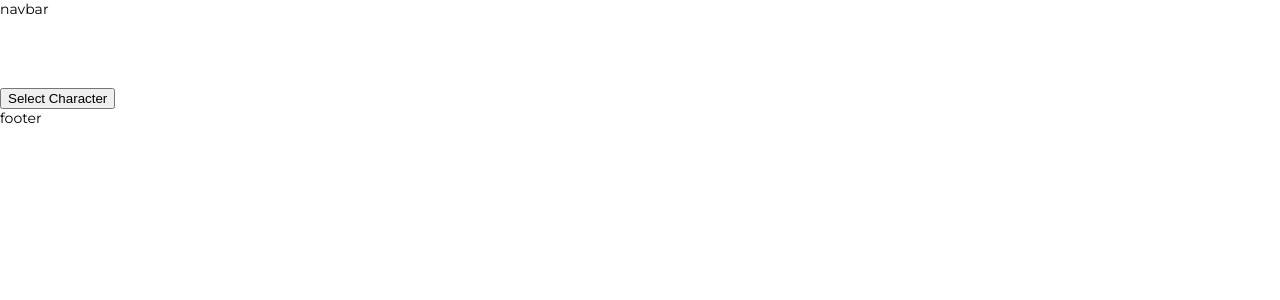
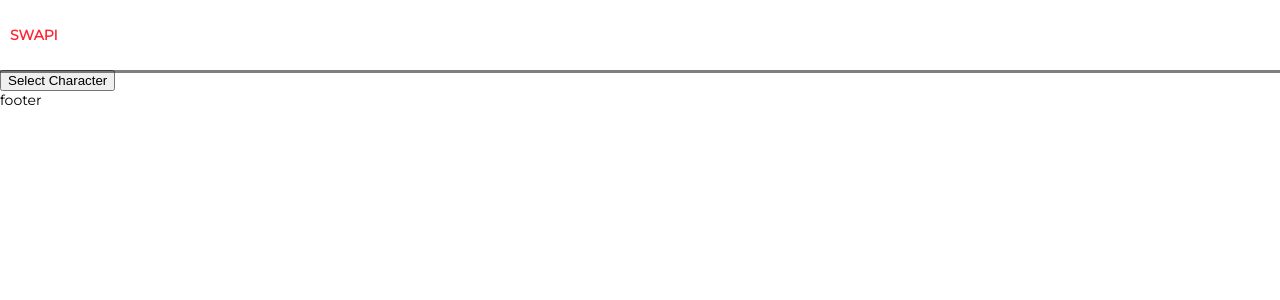
Before and after one commit to mmcdevitt/swapi, a React (Create React App) app: page / in a window 1280 px wide. Shown: the top 300 px of the page. Built offline with nearby package versions, Linux system fonts and the light colour scheme.

Commit message:
Add Navbar component in Layout

```diff
--- a/src/actions/character.js
+++ b/src/actions/character.js
@@ -8,7 +8,8 @@ export const RESET_FETCH_CHARACTER_ERROR = "RESET_FETCH_CHARACTER_ERROR";
 export const selectCharacter = character => {
   return async dispatch => {
     dispatch({
-      type: FETCH_CHARACTER_FILMS
+      type: FETCH_CHARACTER_FILMS,
+      payload: character
     });
 
     try {
--- /dev/null
+++ b/src/components/SelectedCharacter/SelectedCharacter.js
@@ -0,0 +1,23 @@
+import React, { Component } from "react";
+import { connect } from "react-redux";
+
+class SelectedCharacter extends Component {
+  render() {
+    return (
+      <div>
+        {this.props.children}
+        <div>{this.props.character.name}</div>
+      </div>
+    );
+  }
+}
+
+function mapStateToProps(state) {
+  const { data } = state.selectedCharacter;
+
+  return {
+    character: data
+  };
+}
+
+export default connect(mapStateToProps)(SelectedCharacter);
--- /dev/null
+++ b/src/components/SelectedCharacter/index.js
@@ -0,0 +1,2 @@
+import SelectedCharacter from "./SelectedCharacter";
+export default SelectedCharacter;
--- a/src/components/UI/Layout/Layout.js
+++ b/src/components/UI/Layout/Layout.js
@@ -1,6 +1,7 @@
 import React from "react";
 import styled from "styled-components";
 import GlobalStyle from "../GlobalStyle";
+import Navbar from "../Navbar";
 
 const LayoutWrapper = styled.div`
   .content {
@@ -12,7 +13,7 @@ const Layout = props => {
   return (
     <LayoutWrapper>
       <GlobalStyle />
-      <header>navbar</header>
+      <Navbar />
       <div className="content">{props.children}</div>
       <footer>footer</footer>
     </LayoutWrapper>
--- /dev/null
+++ b/src/components/UI/Navbar/Navbar.js
@@ -0,0 +1,28 @@
+import React from "react";
+import styled from "styled-components";
+
+const Header = styled.header`
+  background: #fff;
+  padding: 10px;
+  position: fixed;
+  height: 70px;
+  width: 100%;
+  z-index: 1000;
+  box-shadow: 0px 3px rgba(0, 0, 0, 0.5);
+  display: flex;
+  align-items: center;
+  .logo {
+    color: rgb(255, 37, 50);
+    font-weight: 700;
+  }
+`;
+
+const Navbar = props => {
+  return (
+    <Header>
+      <div className="logo">SWAPI</div>
+    </Header>
+  );
+};
+
+export default Navbar;
--- /dev/null
+++ b/src/components/UI/Navbar/index.js
@@ -0,0 +1,2 @@
+import Navbar from "./Navbar";
+export default Navbar;
--- a/src/containers/MoviesContainer.js
+++ b/src/containers/MoviesContainer.js
@@ -20,11 +20,12 @@ class MoviesContainer extends Component {
 }
 
 function mapStateToProps(state) {
-  const { films, loading } = state.selectedCharacter;
+  const { films, loading, data } = state.selectedCharacter;
 
   return {
     films,
-    loading
+    loading,
+    name: data.name
   };
 }
 
--- a/src/containers/SelectFilmsContainer.js
+++ b/src/containers/SelectFilmsContainer.js
@@ -4,7 +4,7 @@ import DropdownList from "../components/UI/DropdownList";
 import * as actions from "../actions/character";
 
 class SelectFilmsContainer extends Component {
-  handleChange = async e => {
+  handleChange = e => {
     const { characters } = this.props;
 
     const character = characters.find(character => {
--- a/src/containers/StarWars.js
+++ b/src/containers/StarWars.js
@@ -5,6 +5,7 @@ import MoviesContainer from "./MoviesContainer";
 import * as actions from "../actions/characters";
 import ErrorBoundary from "../components/HOC/ErrorBoundary";
 import Layout from "../components/UI/Layout";
+import SelectedCharacter from "../components/SelectedCharacter";
 
 class StarWars extends Component {
   componentDidMount() {
@@ -14,9 +15,11 @@ class StarWars extends Component {
   render() {
     return (
       <Layout>
-        <ErrorBoundary>
-          <SelectFilmsContainer />
-        </ErrorBoundary>
+        <SelectedCharacter>
+          <ErrorBoundary>
+            <SelectFilmsContainer />
+          </ErrorBoundary>
+        </SelectedCharacter>
         <MoviesContainer />
       </Layout>
     );
--- a/src/reducers/characterReducer.js
+++ b/src/reducers/characterReducer.js
@@ -17,7 +17,8 @@ export default (state = initialState, action) => {
     case FETCH_CHARACTER_FILMS:
       return {
         ...state,
-        loading: true
+        loading: true,
+        data: action.payload
       };
     case FETCH_CHARACTER_FILMS_SUCCESS:
       return {
@@ -31,7 +32,8 @@ export default (state = initialState, action) => {
       return {
         ...state,
         loading: false,
-        error: action.payload.error
+        error: action.payload.error,
+        films: []
       };
     case RESET_FETCH_CHARACTER_ERROR:
       return {
```
